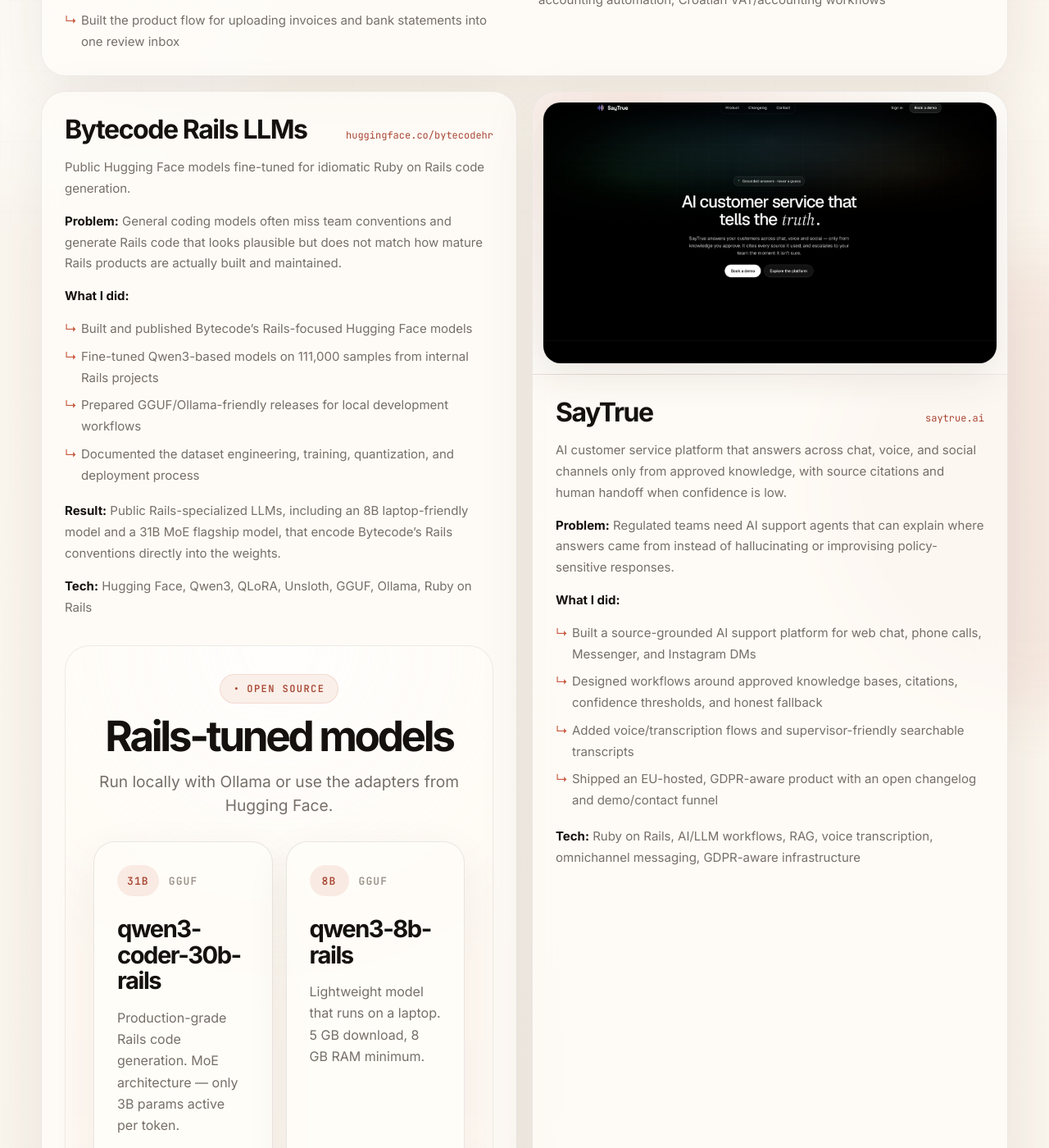
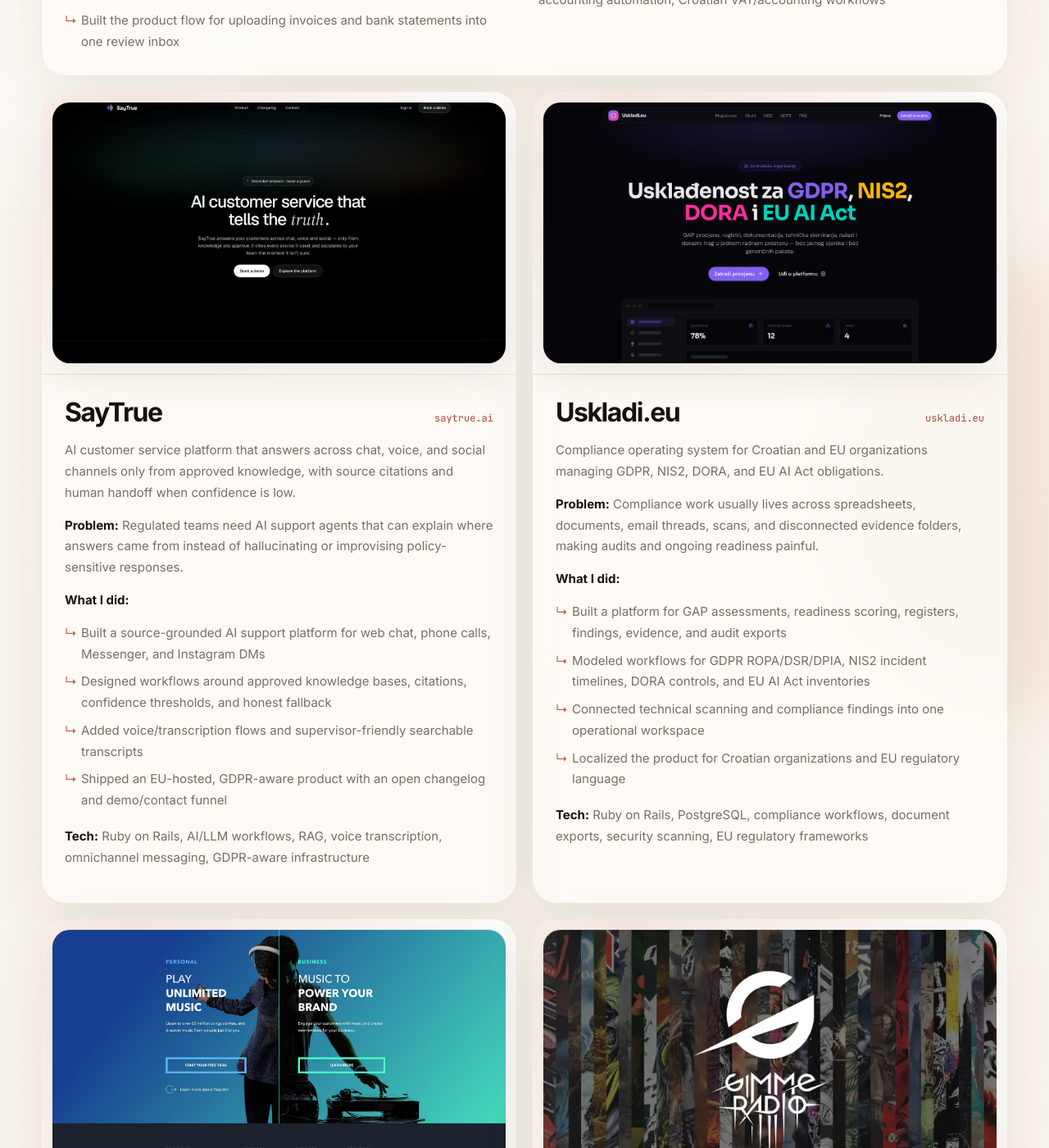
Before and after one commit to vmarcetic/vmarcetic.github.io, a Jekyll site: the page built from index.md, in a window 1280 px wide and 1400 px high, scrolled down 2850 px. Shown: the whole window at 82% size. Built offline with Jekyll 4.4.1, drawn with Linux system fonts in a browser that asks for light colours; some of the changed text lies outside the part shown.

Commit message:
Remove Bytecode Rails LLMs from portfolio

```diff
--- a/_data/projects.yml
+++ b/_data/projects.yml
@@ -14,45 +14,6 @@
     - Connected the product narrative around Solo, Minimax, BankSense bank statements, RRiF accounts, HNB exchange rates, domestic VAT, and EU reverse charge
 
     **Tech:** Ruby on Rails, AI/LLM workflows, OCR/document extraction, accounting automation, Croatian VAT/accounting workflows
-
-- name: Bytecode Rails LLMs
-  link: huggingface.co/bytecodehr
-  description: |
-    Public Hugging Face models fine-tuned for idiomatic Ruby on Rails code generation.
-
-    **Problem:** General coding models often miss team conventions and generate Rails code that looks plausible but does not match how mature Rails products are actually built and maintained.
-
-    **What I did:**
-    - Built and published Bytecode's Rails-focused Hugging Face models
-    - Fine-tuned Qwen3-based models on 111,000 samples from internal Rails projects
-    - Prepared GGUF/Ollama-friendly releases for local development workflows
-    - Documented the dataset engineering, training, quantization, and deployment process
-
-    **Result:** Public Rails-specialized LLMs, including an 8B laptop-friendly model and a 31B MoE flagship model, that encode Bytecode's Rails conventions directly into the weights.
-
-    **Tech:** Hugging Face, Qwen3, QLoRA, Unsloth, GGUF, Ollama, Ruby on Rails
-  model_links:
-    - size: 31B
-      type: GGUF
-      name: qwen3-coder-30b-rails
-      description: Production-grade Rails code generation. MoE architecture — only 3B params active per token.
-      url: https://huggingface.co/bytecodehr/qwen3-coder-30b-rails
-    - size: 8B
-      type: GGUF
-      name: qwen3-8b-rails
-      description: Lightweight model that runs on a laptop. 5 GB download, 8 GB RAM minimum.
-      url: https://huggingface.co/bytecodehr/qwen3-8b-rails
-    - size: 7B
-      type: LoRA
-      name: qwen2.5-coder-7b-rails
-      description: LoRA adapter for Qwen 2.5 Coder 7B. Merge with base model for Rails-tuned generation.
-      url: https://huggingface.co/bytecodehr/qwen2.5-coder-7b-rails
-    - size: 3B
-      type: LoRA
-      name: qwen2.5-coder-3b-rails
-      description: Compact LoRA adapter. Fast inference for code completion and small generation tasks.
-      url: https://huggingface.co/bytecodehr/qwen2.5-coder-3b-rails
-  model_index_url: https://huggingface.co/bytecodehr
 
 - name: SayTrue
   link: saytrue.ai
```
